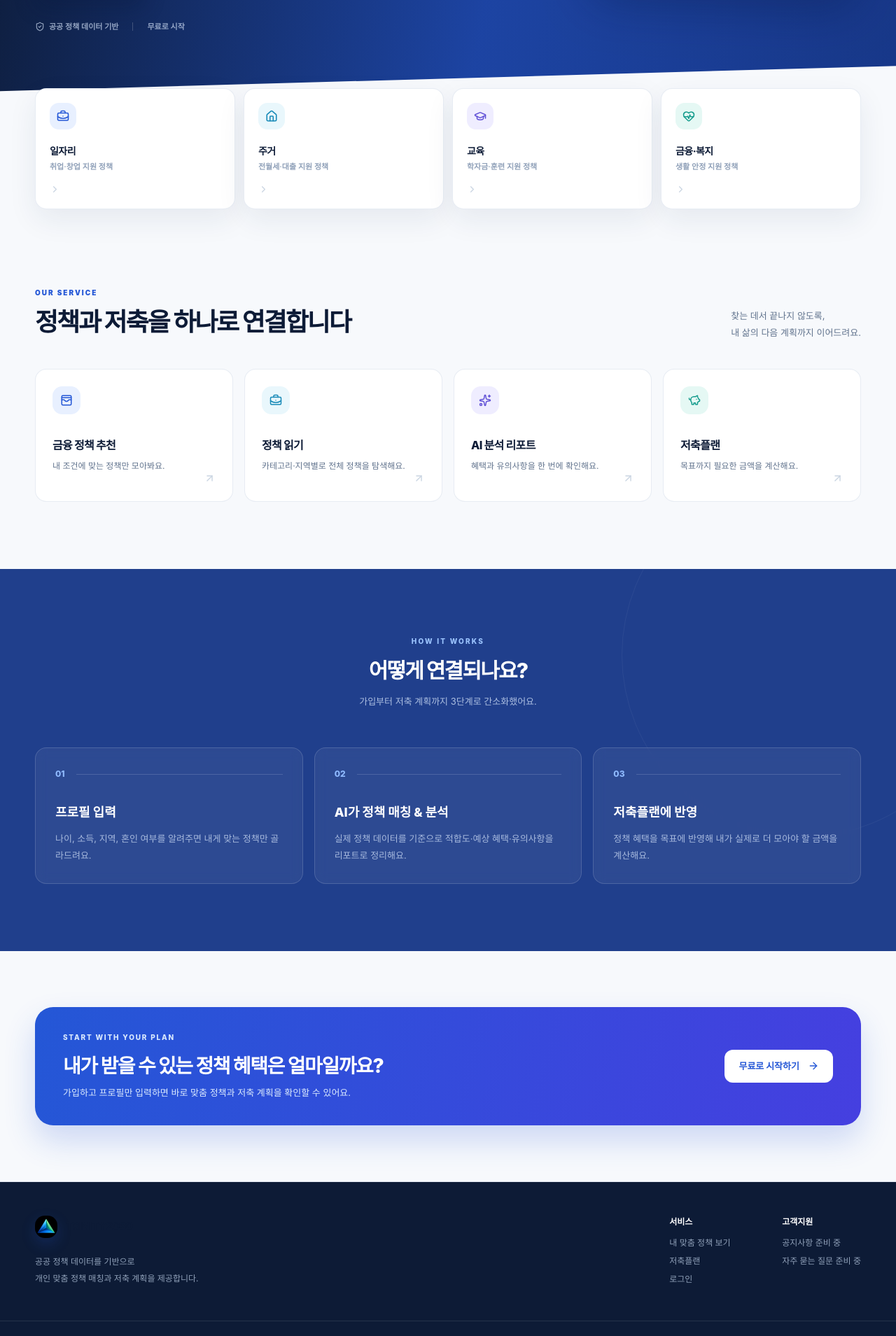
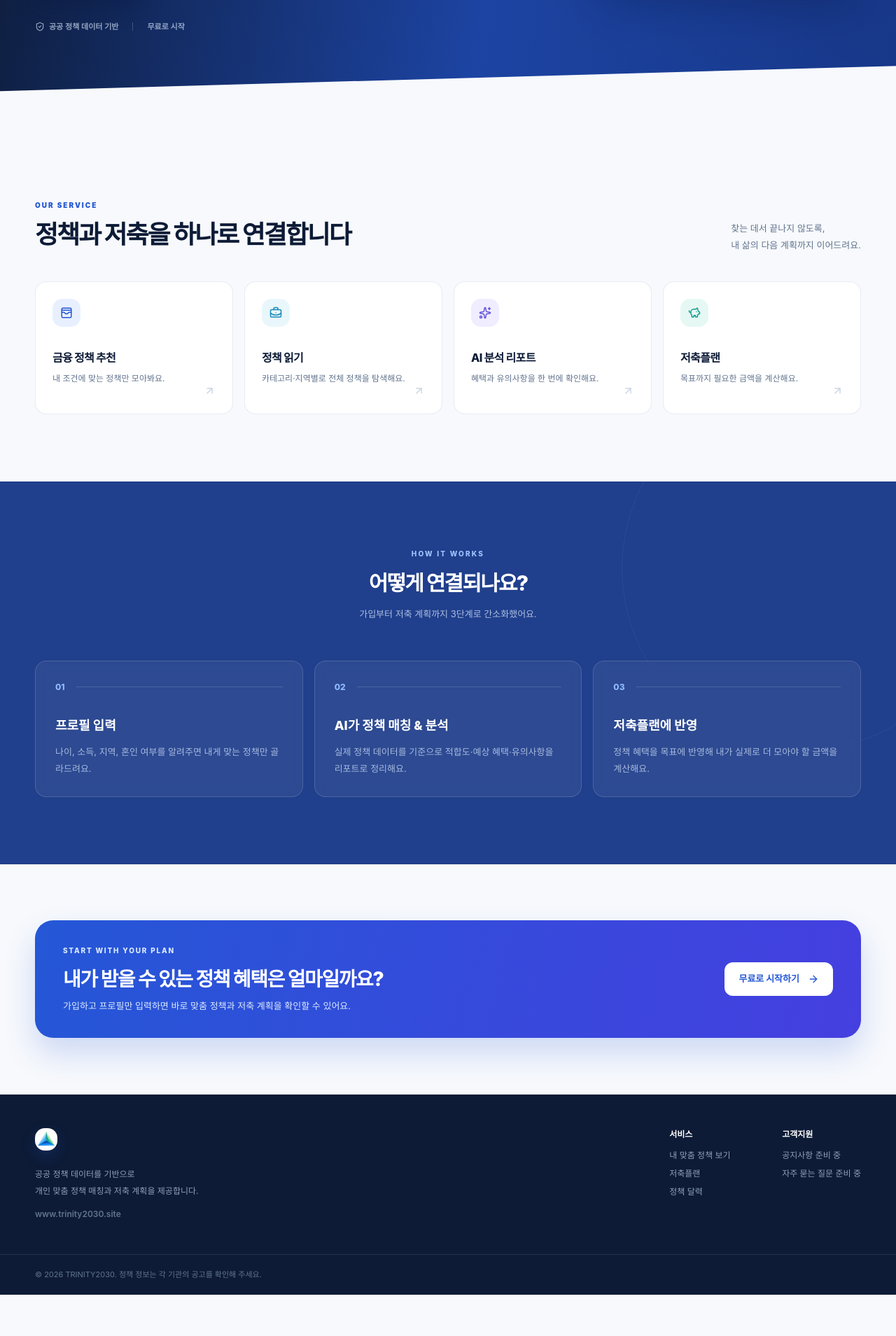
Before and after one commit to getreadytoUG/2026-Finance-AI-Challenge, a Next.js app in the folder frontend/: page / in a window 1280 px wide. Shown: the part 571-2480 px from the top of the page at 70% size. After the commit the page ends 2421 px from the top, so only its background shows below. Built offline with nearby package versions, Linux system fonts and the light colour scheme; a web font is replaced by a local one.

Commit message:
LOGO, Footer

```diff
--- a/frontend/app/page.tsx
+++ b/frontend/app/page.tsx
@@ -6,10 +6,6 @@ import {
   ArrowRight,
   ArrowUpRight,
   BriefcaseBusiness,
-  ChevronRight,
-  GraduationCap,
-  HeartPulse,
-  House,
   PiggyBank,
   ShieldCheck,
   Sparkles,
@@ -26,14 +22,8 @@ import { isTokenExpired } from "@/lib/api";
 // 누르면 전부 /signup으로만 꽂혀있던 게 이미 로그인된 사람한테도 그대로 적용돼
 // 생긴 문제였다). "정책 읽기"/"AI 분석 리포트"는 UPGRADE.md 개편으로 독립 화면이
 // 아니라 "정책 달력 > 정책 전체 보기"로 흡수됐으므로 같은 곳으로 보낸다.
-const CATEGORIES = [
-  { label: "일자리", detail: "취업·창업", icon: BriefcaseBusiness, color: "blue" },
-  { label: "주거", detail: "전월세·대출", icon: House, color: "sky" },
-  { label: "교육", detail: "학자금·훈련", icon: GraduationCap, color: "violet" },
-  { label: "금융·복지", detail: "생활 안정", icon: HeartPulse, color: "mint" },
-] as const;
-const CATEGORY_LOGGED_IN_PATH = "/recommendations?view=ai_search";
-
+// (2026-09-02: 일자리/주거/교육/금융·복지 카테고리 카드 섹션은 4개 다 같은 곳으로만
+// 연결돼 실제로는 카테고리별 구분 기능이 없었다 — 사용자 요청으로 섹션 자체를 제거.)
 const FEATURE_CARDS = [
   {
     title: "금융 정책 추천",
@@ -168,25 +158,6 @@ export default function Home() {
         <div className="absolute bottom-0 left-0 right-0 h-20 bg-[#f7f9fc] [clip-path:polygon(0_45%,100%_0,100%_100%,0_100%)]" />
       </section>
 
-      <section className="relative z-10 mx-auto -mt-12 max-w-[1180px] px-5 lg:px-0">
-        <div className="grid grid-cols-2 gap-3 sm:grid-cols-4">
-          {CATEGORIES.map(({ label, detail, icon: Icon, color }) => (
-            <Link
-              key={label}
-              href={loggedIn ? CATEGORY_LOGGED_IN_PATH : "/signup"}
-              className="group rounded-2xl border border-slate-200/80 bg-white p-5 shadow-[0_15px_40px_rgba(28,50,88,.08)] transition hover:-translate-y-1 hover:shadow-[0_20px_44px_rgba(28,50,88,.13)]"
-            >
-              <span className={`category-icon ${color}`}>
-                <Icon size={18} strokeWidth={2.1} />
-              </span>
-              <div className="mt-5 text-[14px] font-extrabold tracking-[-.04em] text-ink">{label}</div>
-              <div className="mt-1 text-[11px] font-semibold text-slate-400">{detail} 지원 정책</div>
-              <ChevronRight size={15} className="mt-4 text-slate-300 transition group-hover:translate-x-1 group-hover:text-[#2457d6]" />
-            </Link>
-          ))}
-        </div>
-      </section>
-
       <section id="service" className="mx-auto max-w-[1180px] px-5 pb-24 pt-28 lg:px-0">
         <div className="mb-10 flex flex-col justify-between gap-4 sm:flex-row sm:items-end">
           <div>
@@ -268,14 +239,20 @@ export default function Home() {
               <br />
               개인 맞춤 정책 매칭과 저축 계획을 제공합니다.
             </p>
+            <p className="mt-3 text-[12px] font-semibold text-slate-500">www.trinity2030.site</p>
           </div>
+          {/* 2026-09-02: "서비스" 칸이 로그인 여부에 따라 /signup·/login으로 튀는 게
+              사용자에게 "이상한 곳으로 간다"는 혼동을 줬다 — 눌러도 실제 그 기능
+              화면으로 안 가고 매번 가입/로그인부터 요구했기 때문. 여기는 순수 안내용
+              푸터라 링크를 없애고 기능명만 텍스트로 나열한다(고객지원 칸은 원래도
+              링크가 아니었음). */}
           <div className="grid grid-cols-2 gap-12 text-[12px]">
             <div>
               <div className="mb-3 font-extrabold text-white">서비스</div>
               <div className="grid gap-2 text-slate-400">
-                <Link href={loggedIn ? "/policy" : "/signup"}>내 맞춤 정책 보기</Link>
-                <Link href={loggedIn ? "/savings" : "/signup"}>저축플랜</Link>
-                <Link href={loggedIn ? "/dashboard" : "/login"}>{loggedIn ? "대시보드" : "로그인"}</Link>
+                <span>내 맞춤 정책 보기</span>
+                <span>저축플랜</span>
+                <span>정책 달력</span>
               </div>
             </div>
             <div>
```
Also changed, not shown: frontend/public/trinity_logo.png.
